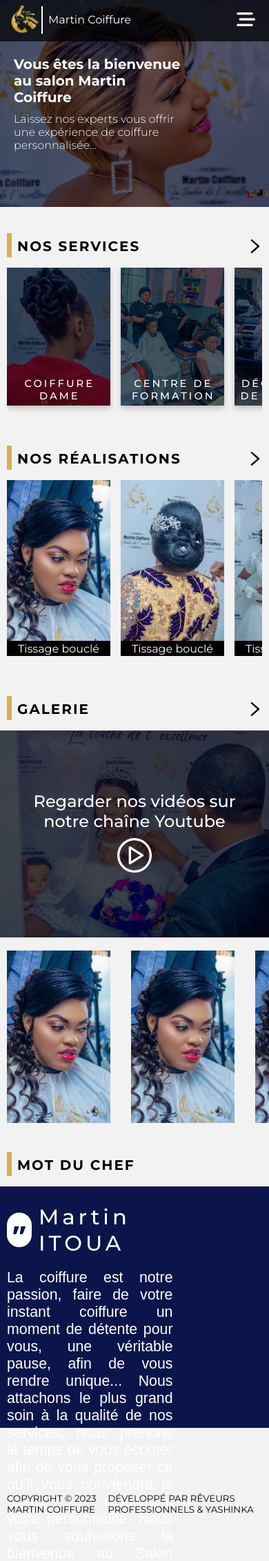
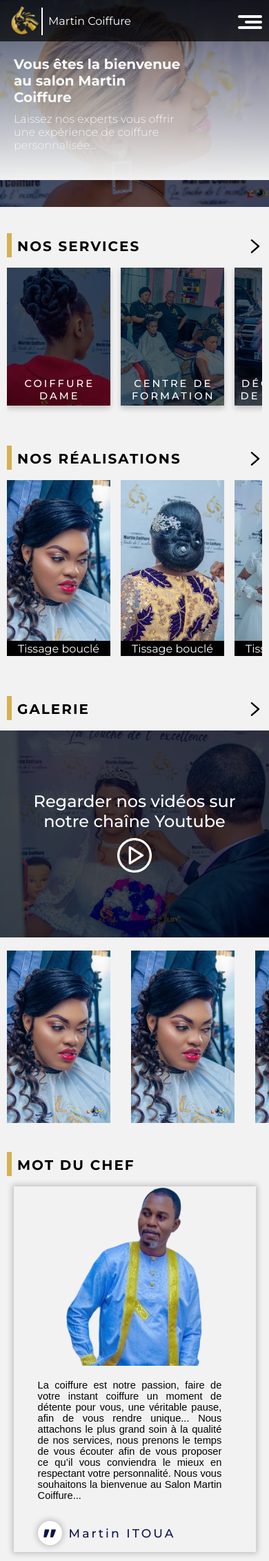
Before and after one commit to Francisny03/martin-coiffure, a PHP site: page / in a window 390 px wide. Shown: the top 2263 px of the page at 69% size. Before the commit the page ends 2194 px from the top, so only its background shows below. Run offline with PHP 8.4, Linux system fonts and the light colour scheme; some libraries are stand-ins or nearby versions.

Commit message:
phone and pc done homepage

```diff
--- a/CSS/phone.css
+++ b/CSS/phone.css
@@ -1,4 +1,22 @@
 @media screen and (max-width: 450px) {
+
+    :root {
+        --bg_color: #F2F2F2;
+        --menu_color: #000000;
+        --font_titre: 15pt;
+        --font_slider: 30pt;
+        --font_menu_rect: #D4B151;
+        --font_service: 25pt;
+        --font_realisation: 20pt;
+        --outline: #ffffff;
+        --texte: #ffffff;
+        --border: 2px solid var(--outline);
+        --dots-color: #DFBD5C;
+        --animate-duration: 1.5s;
+        --animate-delay: 1s;
+        --animate-repeat: 1
+    }
+
     .space {
         padding-left: 10px;
         padding-right: 10px;
@@ -12,75 +30,105 @@
         display: none;
     }
 
-    .menu {
+    /* header {
+        background-color: rgba(0, 0, 0, 0.7);
         width: 100%;
         height: 60px;
-        background-color: rgba(0, 0, 0, 0, 7);
         z-index: 500;
-        position: fixed;
-    }
-
-    .menu_elements {
+        position: sticky;
         display: flex;
         align-items: center;
-        justify-content: space-between;
-        padding-top: 5px;
-    }
+    } */
+
+
 
     .logo_container img {
         width: 50px;
     }
 
-    .menu_nav,
+    .menu_hamburger {
+        display: flex;
+        flex-direction: column;
+        justify-content: center;
+        cursor: pointer;
+    }
+
+    .menu_hamburger:first-child {
+        margin-top: 0;
+    }
+
+    .bar1,
+    .bar2,
+    .bar3 {
+        width: 35px;
+        height: 4px;
+        background-color: var(--texte);
+        margin-top: 4px;
+        border-radius: 5px;
+        transition: all 0.7s;
+    }
+
+    .bar2 {
+        width: 25px;
+        align-self: end;
+    }
+
+    .open .bar1,
+    .open .bar2,
+    .open .bar3 {
+        background-color: var(--dots-color);
+    }
+
+    .open .bar1 {
+        transform: translateY(200%) rotate(-45deg);
+    }
+
+    .open .bar2 {
+        transform: translateX(-100%);
+        opacity: 0;
+    }
+
+    .open .bar3 {
+        transform: translateY(-200%) rotate(45deg);
+    }
+
+    .menu_nav {
+        position: fixed;
+        top: 0;
+        left: -70%;
+        padding-top: 20px;
+        padding-left: 20px;
+        background-color: rgba(0, 0, 0, 0.95);
+        /* backdrop-filter: blur(4px); */
+        width: 60%;
+        height: 100%;
+        display: flex;
+        flex-direction: column;
+        transition: transform 0.5s;
+    }
+
+    .menu_nav_slide {
+        transform: translateX(100%);
+    }
+
+    .menu_nav li {
+        border-bottom: 1px dotted var(--texte);
+        padding: 10px 20px;
+    }
+
     .swiper-button-next,
     .swiper-button-prev {
         display: none;
     }
 
-    .menu_nav_bars {
-        color: white;
-        display: block;
-        margin-right: 10px;
+
+    .btn_nav:hover a {
+        color: #DFBD5C;
     }
-
-    .sidebar {
-        height: 100%;
-        width: 0;
-        position: fixed;
-        top: 0;
-        left: 0;
-        background-color: #333;
-        overflow-x: hidden;
-        transition: width 0.5s;
-        padding-top: 60px;
-    }
-
-
-
-    .sidebar_nav ul {
-        list-style-type: none;
-        padding: 0;
-    }
-
-    .sidebar_nav ul li {
-        padding: 8px;
-        text-align: left;
-    }
-
-    .sidebar_nav ul li a {
-        text-decoration: none;
-        color: white;
-        display: block;
-        padding: 10px;
-    }
-
-    .sidebar.open {
-        width: 250px;
-    }
-
 
     .fa-solid,
     .fas {
+        color: var(--texte);
         font-weight: 900;
         font-size: 20pt;
     }
@@ -227,25 +275,146 @@
         object-fit: cover;
     }
 
+    fieldset {
+        background-color: var(--bg_color);
+        box-shadow: 0px 0px 8px 2px #00000038;
+        color: var(--texte);
+        width: 90%;
+        max-height: 700px;
+        margin-left: auto;
+        margin-right: auto;
+    }
 
-    .chef_rectangle {
-        /* width: 95%;
-        height: 600px;
-        margin: 10px;
+    .chef_items {
+        visibility: visible;
+        animation-name: fadeInUp;
+        display: flex;
+        width: 80%;
+        margin: auto;
+        justify-content: center;
+        flex-direction: column;
+        color: black;
+    }
+
+    .gradient {
+        height: 265px;
+        display: flex;
+        justify-content: center;
+    }
+
+    .gradient::before {
+        height: 261px;
+        content: "";
+        position: absolute;
+        top: 0;
+        right: 0;
+        bottom: 0;
+        left: 0;
+        background: linear-gradient(to bottom, #f2f2f200 0%, #f2f2f2 100%);
+        z-index: 1;
+    }
+
+    .chef_items p {
+        display: flex;
+        justify-content: center;
+    }
+
+    .chef_text {
+        display: flex;
+        flex-direction: column-reverse;
+        width: 95%;
+    }
+
+    .chef_text_grif_name {
+        display: flex;
+        align-items: center;
+        padding-bottom: 10px;
+    }
+
+    .chef_text_griffes {
         background-color: white;
-        border: 1px solid #CCCCCC;
+        box-shadow: 0px 0px 8px 2px #00000038;
+        background-image: url(../Images/griffes.svg);
+        width: 35px;
+        height: 35px;
+        border-radius: 100px;
+        background-size: 50% 50%;
+        background-repeat: no-repeat;
+        background-position: center center;
+        margin-right: 10px;
+    }
+
+    .chef_text_name {
+        color: #0C154B;
+        letter-spacing: 3px;
+        font-size: 13pt;
+        font-weight: 500;
+    }
+
+    .chef_text_bas p {
+        max-height: 95%;
+        text-align: justify;
+        font-size: 11pt;
+        font-weight: 300;
+        font-family: 'Poppins', sans-serif;
+    }
+
+    .phone {
         display: flex;
-        flex-direction: column; */
-        display: none;
+        position: relative;
+        width: 200px;
+        height: 260px;
+    }
+
+    .copyright_powered {
+        margin-right: auto;
+        margin-left: auto;
+        width: 90%;
+        height: 30px;
+        display: flex;
+        align-items: center;
+        justify-content: space-between;
+        text-transform: uppercase;
+    }
+
+    .copyright p,
+    .powered p {
+        font-size: 8pt;
     }
 
 
 
-    .chef_rectangle_mobile {}
+    .footer {
+        display: flex;
+        min-height: 333px;
+    }
 
-    .footer {
-        display: none;
+    .footer_items {
+        display: flex;
+        flex-direction: column;
+        padding-top: 15px;
+        width: 90%;
+        margin-right: auto;
+        margin-left: auto;
+        justify-content: space-between;
+    }
+
+    h4 {
+        font-size: 12pt;
+        font-weight: 500;
+        letter-spacing: 3px;
+        text-transform: uppercase;
+        color: var(--texte);
+        padding-bottom: 10px;
+    }
+
+    .footer_item_left,
+    .footer_item_center,
+    .footer_item_right {
+        width: 90%;
+        padding-bottom: 28px;
     }
 
 
+
 }
--- a/CSS/style.css
+++ b/CSS/style.css
@@ -39,16 +39,20 @@ a {
 }
 
 
-.menu {
+header {
   background-color: rgba(0, 0, 0, 0.7);
   width: 100%;
   height: 60px;
   z-index: 500;
   position: fixed;
   top: 0;
+  overflow: hidden;
+  display: flex;
+  align-items: center;
 }
 
-.menu_elements {
+.nav_bar {
+  width: 100%;
   display: flex;
   align-items: center;
   justify-content: space-between;
@@ -81,6 +85,10 @@ a {
   left: -10px;
 }
 
+.menu_nav {
+  padding-right: 40px;
+}
+
 .btn_nav {
   list-style-type: none;
   padding: 10px;
@@ -100,13 +108,16 @@ a {
   color: rgb(255, 255, 255);
 }
 
-.menu_nav_bars {
+
+.menu_hamburger{
   display: none;
-  cursor: pointer;
 }
 
-.sidebar{
-  display: none;
+.fa-solid,
+.fas {
+  color: var(--texte);
+  font-weight: 900;
+  font-size: 20pt;
 }
 
 .swiper {
@@ -138,7 +149,7 @@ a {
   left: 0;
   width: 100%;
   height: 100%;
-  background: rgba(0, 0, 0, 0.7);
+  background: rgba(0, 0, 0, 0.5);
   display: flex;
   align-items: center;
 }
@@ -436,23 +447,6 @@ a {
   object-fit: cover;
 }
 
-/* fieldset {
-  padding: 0;
-  width: 100%;
-  border: none;
-  background-color: #0C154B;
-  color: var(--texte);
-  max-height: 300px;
-}
-
-.pc {
-  float: right;
-  width: 331px;
-  position: relative;
-  top: -143px;
-  margin-right: 80px;
-} */
-
 fieldset {
   border: none;
   background-color: #0C154B;
@@ -470,12 +464,10 @@ fieldset {
 }
 
 .pc {
-  padding-right: 100px;
   float: right;
   width: 333px;
   position: relative;
   top: -96px;
-
 }
 
 .chef_text {
@@ -539,9 +531,11 @@ fieldset {
 }
 
 .footer_items {
+  margin-right: auto;
+  margin-left: auto;
   display: flex;
   padding-top: 35px;
-  width: 90%;
+  width: 95%;
   justify-content: space-between;
 }
 
@@ -626,4 +620,7 @@ h4 {
   justify-content: space-between;
   font-size: 10pt;
   text-transform: uppercase;
+  margin-right: auto;
+  margin-left: auto;
+  width: 90%;
 }
--- a/include/footer.php
+++ b/include/footer.php
@@ -1,7 +1,48 @@
-<script src="Js/script.js"></script>
+<script src="js/script.js"></script>
+
+<!-- Script menu hamburger -->
+<script>
+hamburger.onclick = () => {
+    hamburger.classList.toggle("open");
+    menu_nav.classList.toggle("menu_nav_slide");
+}
+</script>
 
 <!-- swiper script -->
 <script src="https://cdn.jsdelivr.net/npm/swiper@11/swiper-bundle.min.js"></script>
+
+<script>
+const swiper = new Swiper('.swiper', {
+    // Direction du défilement
+    direction: 'horizontal', // horizontal pour les boutons next/prev
+
+    // Activer le mode boucle pour que le défilement soit continu
+    loop: true,
+
+    // Autoplay
+    autoplay: {
+        delay: 5000, // délai entre chaque diapositive (en millisecondes)
+        disableOnInteraction: false, // le défilement automatique ne s'arrête pas lors de l'interaction utilisateur
+    },
+
+    // Pagination
+    pagination: {
+        el: '.swiper-pagination',
+    },
+
+    // Navigation
+    navigation: {
+        nextEl: '.swiper-button-next',
+        prevEl: '.swiper-button-prev',
+    },
+
+    // Scrollbar (optionnel)
+    scrollbar: {
+        el: '.swiper-scrollbar',
+    },
+
+});
+</script>
 
 <!-- wow script -->
 <script src="//cdnjs.cloudflare.com/ajax/libs/wow/0.1.12/wow.min.js"></script>
--- a/include/header.php
+++ b/include/header.php
@@ -23,36 +23,32 @@
 </head>
 
 <body>
-    <div class="menu">
-        <div class="menu_elements space">
+    <header>
+        <nav class="nav_bar space">
             <div class="logo_container">
                 <a href="index.php">
                     <img src="Images/logo_martin.png" alt="logo Martin Coiffure">
                     <p>Martin Coiffure</p>
                 </a>
             </div>
-            <nav class="menu_nav">
-                <ul>
-                    <li class="btn_nav active"><a href="index.php">Accueil</a></li>
-                    <li class="btn_nav"><a href="conseils.html">Services</a></li>
-                    <li class="btn_nav"><a href="divers.html">Galerie</a></li>
-                    <li class="btn_nav"><a href="qui_sommes_nous.html">A propos</a></li>
-                    <li class="btn_nav"><a href="contact.html">Contact</a></li>
-                </ul>
-            </nav>
-            <div class="menu_nav_bars" id="menuToggle">
-                <i class="fa-solid fa-bars-staggered"></i>
-            </div>
-        </div>
-    </div>
-    <div class="sidebar" id="sidebar">
-        <nav class="sidebar_nav">
-            <ul>
+
+            <ul class="menu_nav space" id="menu_nav">
                 <li class="btn_nav active"><a href="index.php">Accueil</a></li>
                 <li class="btn_nav"><a href="conseils.html">Services</a></li>
                 <li class="btn_nav"><a href="divers.html">Galerie</a></li>
-                <li class="btn_nav"><a href="qui_sommes_nous.html">A propos</a></li>
+                <li class="btn_nav"><a href="#about">A propos</a></li>
                 <li class="btn_nav"><a href="contact.html">Contact</a></li>
             </ul>
+
+            <div class="menu_hamburger" id="hamburger">
+                <div class="bar1"></div>
+                <div class="bar2"></div>
+                <div class="bar3"></div>
+            </div>
+
+            <!-- <div class="menu_hamburger">
+                <i class="fa-solid fa-bars-staggered"></i>
+            </div> -->
+
         </nav>
-    </div>
+    </header>
--- a/index.php
+++ b/index.php
@@ -329,7 +329,7 @@ include('include/header.php')
 </div>
 
 
-<div class="nos_services_bloc space">
+<div class="nos_services_bloc space" id="about">
     <div class="nos_services_title arrow">
         <p class="form_bf_title service_title space text wow animate__animated animate__fadeInUp animated">
             Mot du chef
@@ -342,7 +342,9 @@ include('include/header.php')
     <div class="chef_items space wow animate__animated animate__fadeInUp animated">
         <p>
             <img src="Images/chef2_coupe.png" class="pc">
-            <img src="Images/chef2_coupe.png" class="phone" style="max-width: 300px;">
+        <div class="gradient">
+            <img src="Images/chef2_coupe.png" class="phone">
+        </div>
         <div class="chef_text">
             <div class="chef_text_grif_name">
                 <div class="chef_text_griffes"></div>
@@ -365,12 +367,9 @@ include('include/header.php')
 
 <br>
 <br>
-<br>
-<br>
-<br>
 <!--  -->
 <div class="footer">
-    <div class="footer_items space wow animate__animated animate__fadeInUp animated">
+    <div class="footer_items wow animate__animated animate__fadeInUp animated">
         <div class="footer_item_left">
             <h4>Nous <span class="text_color">suivre</span></h4>
             <div class="footer_icons">
@@ -425,10 +424,10 @@ include('include/header.php')
         </div>
     </div>
 </div>
-
-<div class="copyright_powered space">
+<br>
+<div class="copyright_powered">
     <div class=" copyright">
-        <p>Copyright © 2023 martin COIFFURE</p>
+        <p>Copyright © 2023 martin Coiffure</p>
     </div>
     <div class="powered">
         <p>Développé par Rêveurs professionnels & yashinka</p>
```
Also changed, not shown: Js/script.js (+6 -36 lines).
